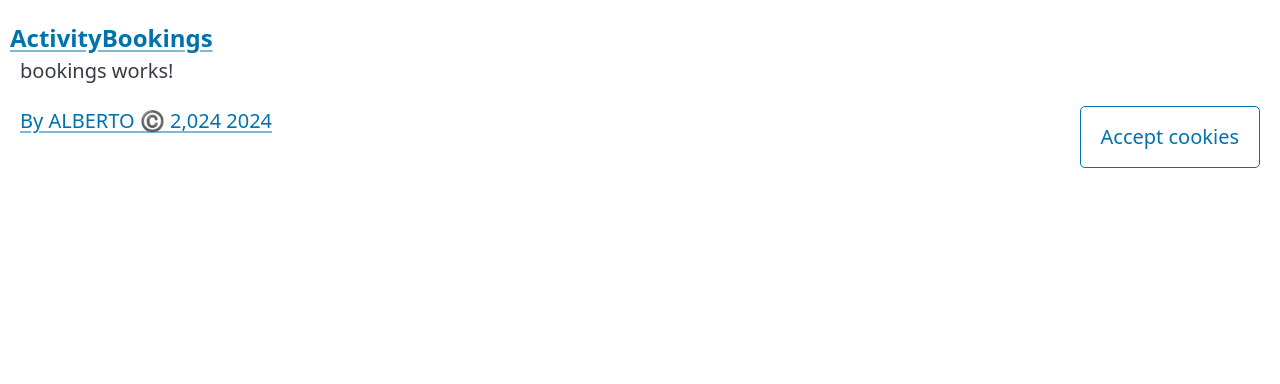
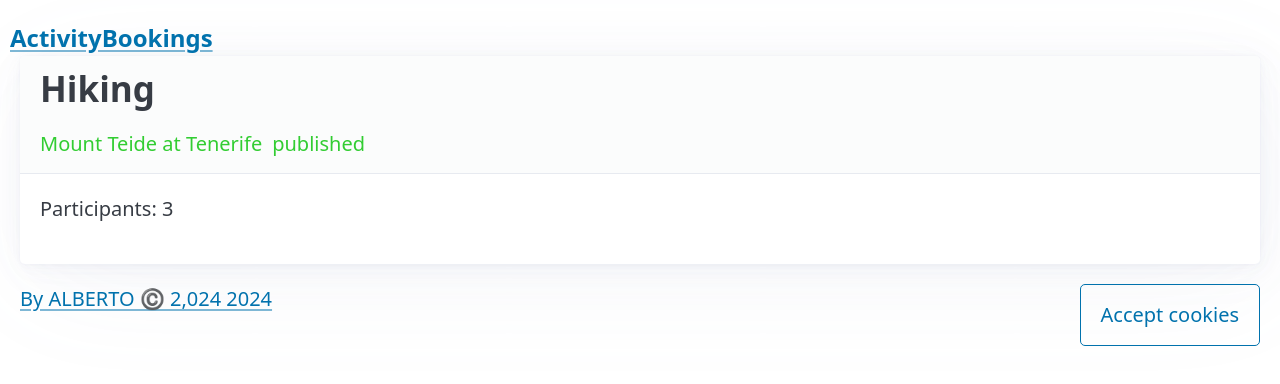
Before and after one commit to CursosAlbertoBasalo/zara_home-angular, an Angular app in the folder ActivityBookings/: page / in a window 1280 px wide. Shown: the top 384 px of the page. Built offline with nearby package versions, Linux system fonts and the light colour scheme.

Commit message:
feat: bookings css

```diff
--- a/ActivityBookings/src/app/bookings/bookings.component.css
+++ b/ActivityBookings/src/app/bookings/bookings.component.css
@@ -0,0 +1,22 @@
+.draft {
+  color: violet;
+  font-style: italic;
+}
+.published {
+  color: limegreen;
+}
+.confirmed {
+  color: green;
+}
+.sold-out {
+  color: green;
+  font-style: italic;
+}
+.done {
+  color: orange;
+  font-style: italic;
+}
+.cancelled {
+  color: red;
+  font-style: italic;
+}
--- a/ActivityBookings/src/app/bookings/bookings.component.html
+++ b/ActivityBookings/src/app/bookings/bookings.component.html
@@ -1 +1,12 @@
-<p>bookings works!</p>
+<article>
+  <header>
+    <h2>{{ activity.name }}</h2>
+    <div [class]="activity.status">
+      <span>{{ activity.location }}</span>
+      <span>{{ activity.status }}</span>
+    </div>
+  </header>
+  <main>
+    <p>Participants: {{ currentParticipants }}</p>
+  </main>
+</article>
--- a/ActivityBookings/src/app/bookings/bookings.component.ts
+++ b/ActivityBookings/src/app/bookings/bookings.component.ts
@@ -1,10 +1,14 @@
 import { Component } from '@angular/core';
+import { ACTIVITIES } from '../shared/models/activities.data';
+import { Activity } from '../shared/models/activity.type';
 
 @Component({
   selector: 'lab-bookings',
   templateUrl: './bookings.component.html',
-  styleUrls: ['./bookings.component.css']
+  styleUrls: ['./bookings.component.css'],
 })
 export class BookingsComponent {
+  public activity: Activity = ACTIVITIES[1];
 
+  public currentParticipants: number = 3;
 }
```
